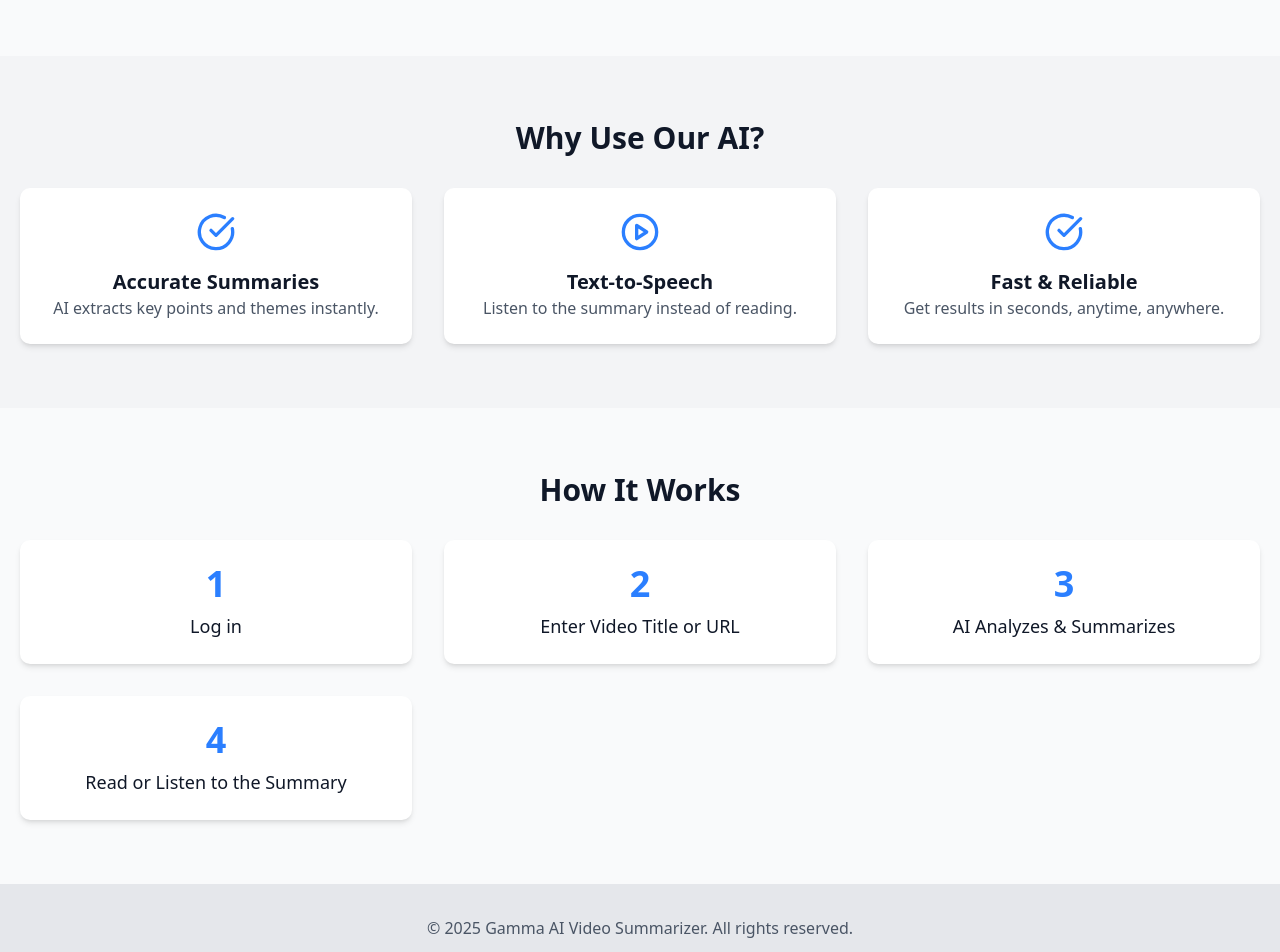
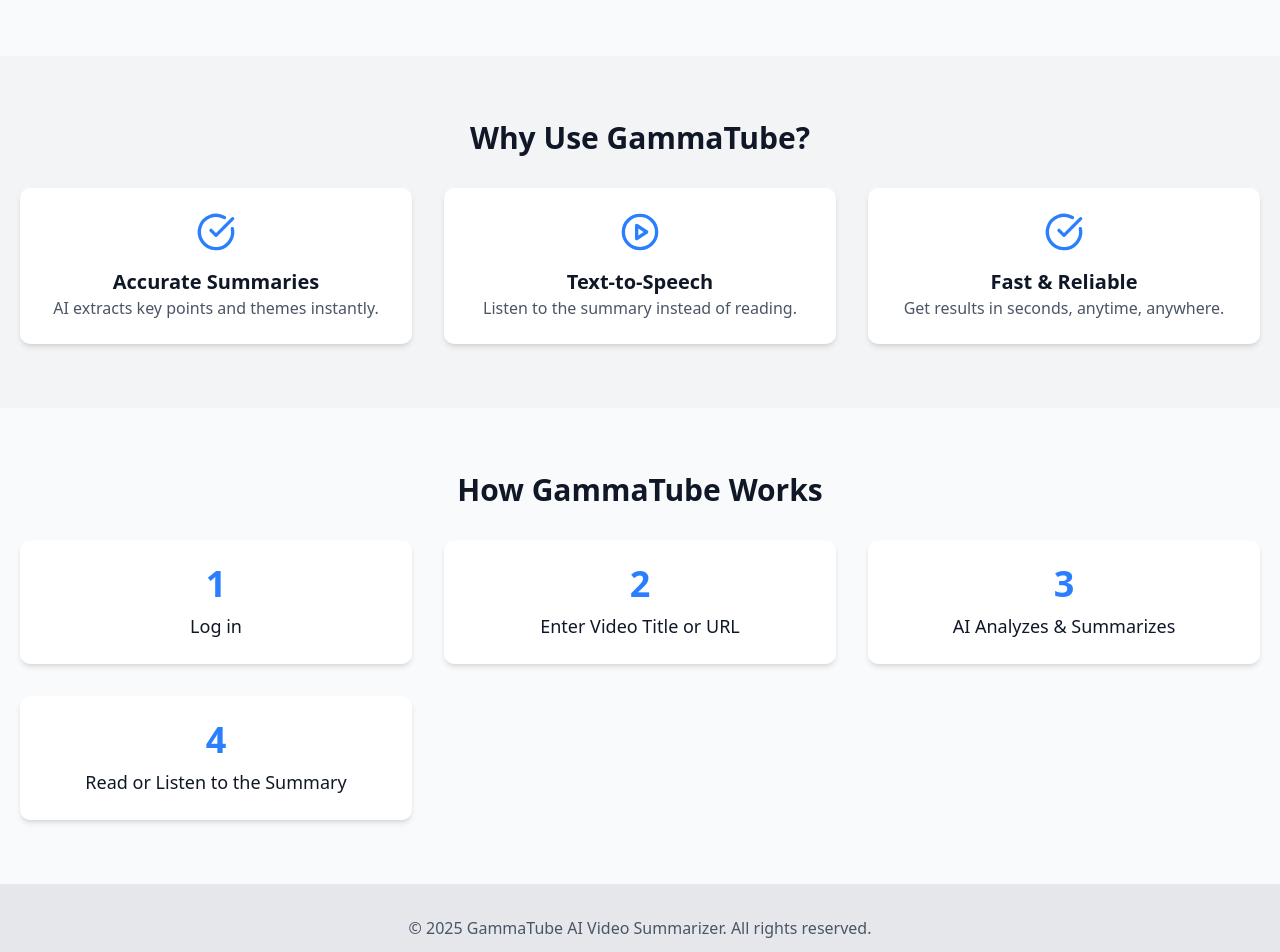
Before and after one commit to Xloanx/youtube_summarizer_frontend, a Next.js app: page / in a window 1280 px wide. Shown: the part 300-1252 px from the top of the page. Built offline with nearby package versions, Linux system fonts and the light colour scheme; no server answers.

Commit message:
slight wordings modifications

```diff
--- a/app/page.js
+++ b/app/page.js
@@ -42,7 +42,7 @@
 
       {/* Features Section */}
       <section className="py-16 px-5 text-center bg-gray-100 dark:bg-gray-800">
-        <h2 className="text-3xl font-bold mb-8">Why Use Our AI?</h2>
+        <h2 className="text-3xl font-bold mb-8">Why Use GammaTube?</h2>
         <div className="grid md:grid-cols-3 gap-8">
           {[
             { title: "Accurate Summaries", desc: "AI extracts key points and themes instantly.", icon: CheckCircle },
@@ -65,7 +65,7 @@
 
       {/* How It Works Section */}
       <section className="py-16 px-5 text-center">
-        <h2 className="text-3xl font-bold mb-8">How It Works</h2>
+        <h2 className="text-3xl font-bold mb-8">How GammaTube Works</h2>
         <div className="grid md:grid-cols-3 gap-8">
           {["Log in","Enter Video Title or URL", "AI Analyzes & Summarizes", "Read or Listen to the Summary"].map((step, index) => (
             <motion.div
@@ -83,7 +83,7 @@
 
       {/* Footer */}
       <footer className="py-8 text-center bg-gray-200 dark:bg-gray-800">
-        <p className="text-gray-600 dark:text-gray-400">&copy; 2025 Gamma AI Video Summarizer. All rights reserved.</p>
+        <p className="text-gray-600 dark:text-gray-400">&copy; {new Date().getFullYear()} GammaTube AI Video Summarizer. All rights reserved.</p>
       </footer>
     </div>
   );
```
